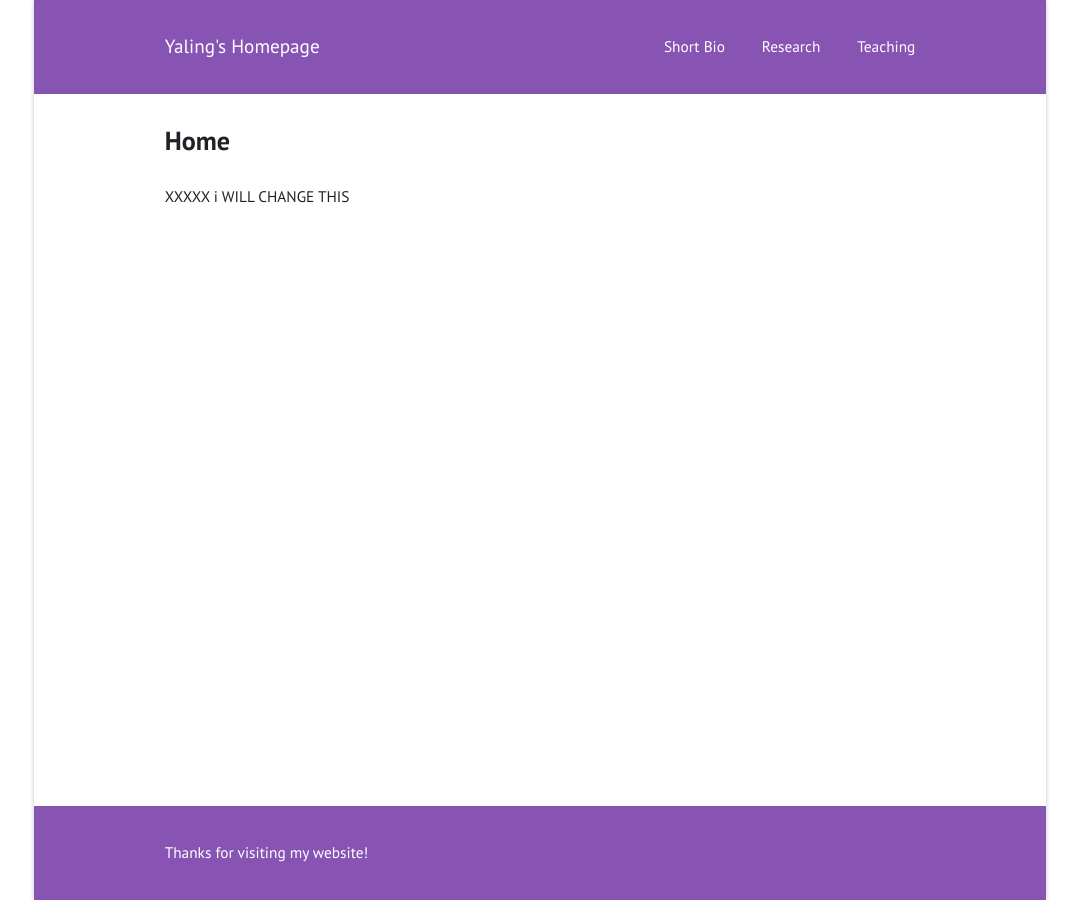
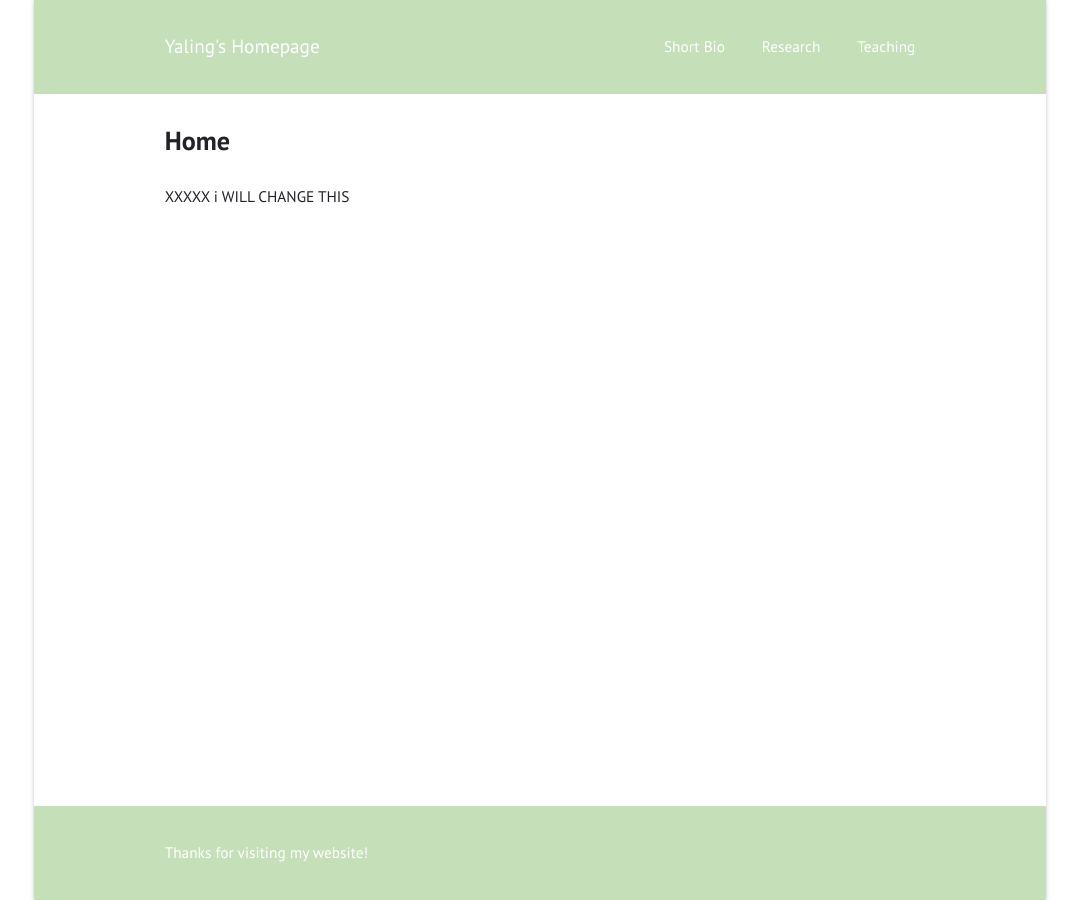
Before and after one commit to jinyaling/jinyaling.github.io, a Jekyll site: the page built from home.html, in a window 1280 px wide. Shown: the whole page, without its empty margins (100-1179 px from the left). Built offline with Jekyll 4.4.1, drawn with Linux system fonts in a browser that asks for light colours.

Commit message:
Update frame.sass

```diff
--- a/assets/css/frame.sass
+++ b/assets/css/frame.sass
@@ -4,14 +4,14 @@
 @import index, font, basic, layout, classes
 
 html
-  background: lighten($purple, 65%)
+  background: lighten($green, 65%)
   padding: 0 calc(38% - 22em)
 
 body
   box-shadow: 0 0 .3em lighten($dark, 65%)
 
 body > header, body > footer
-  background: lighten($purple, 5%)
+  background: lighten($green, 5%)
   color: $light
 
 @media (min-width: 32em)
```
